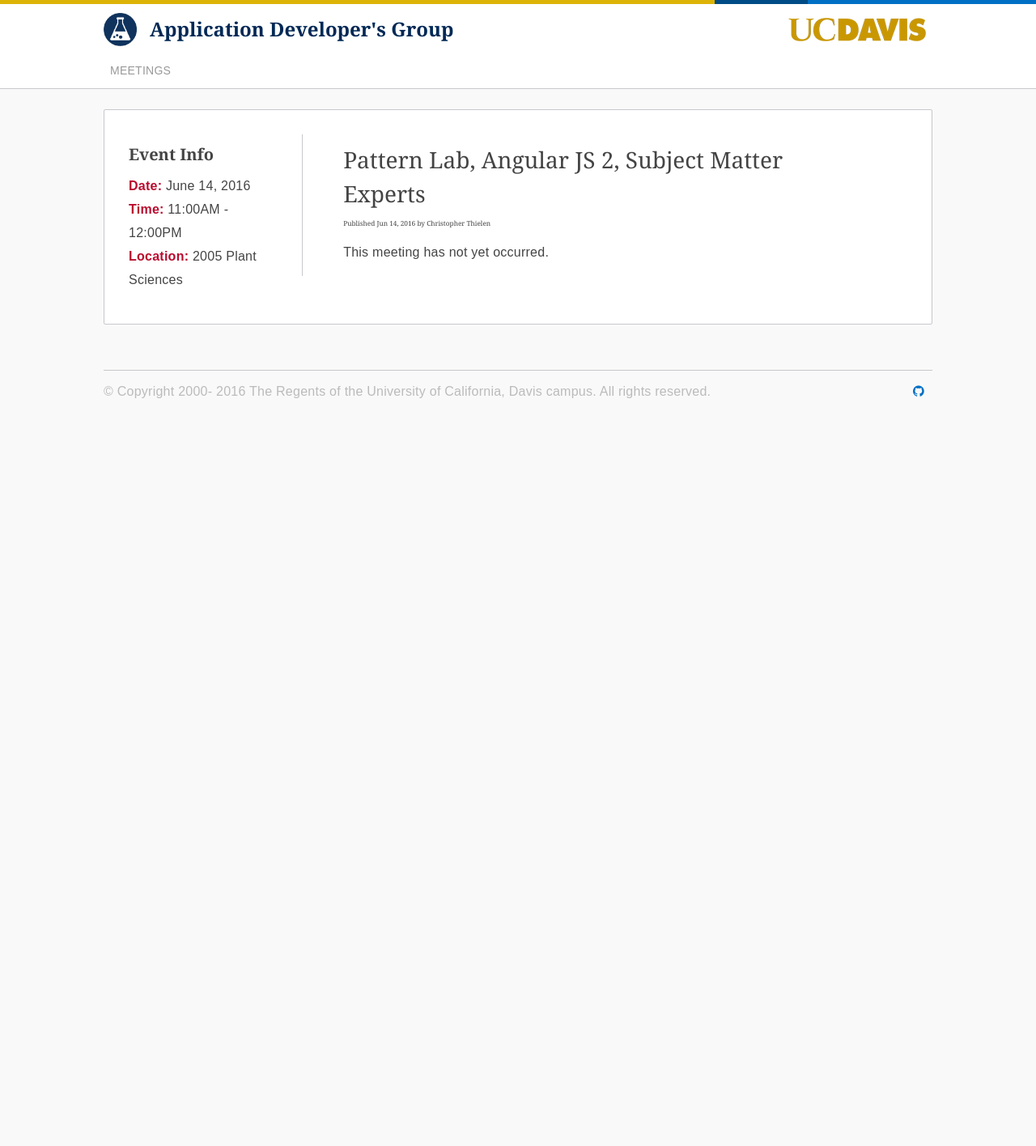
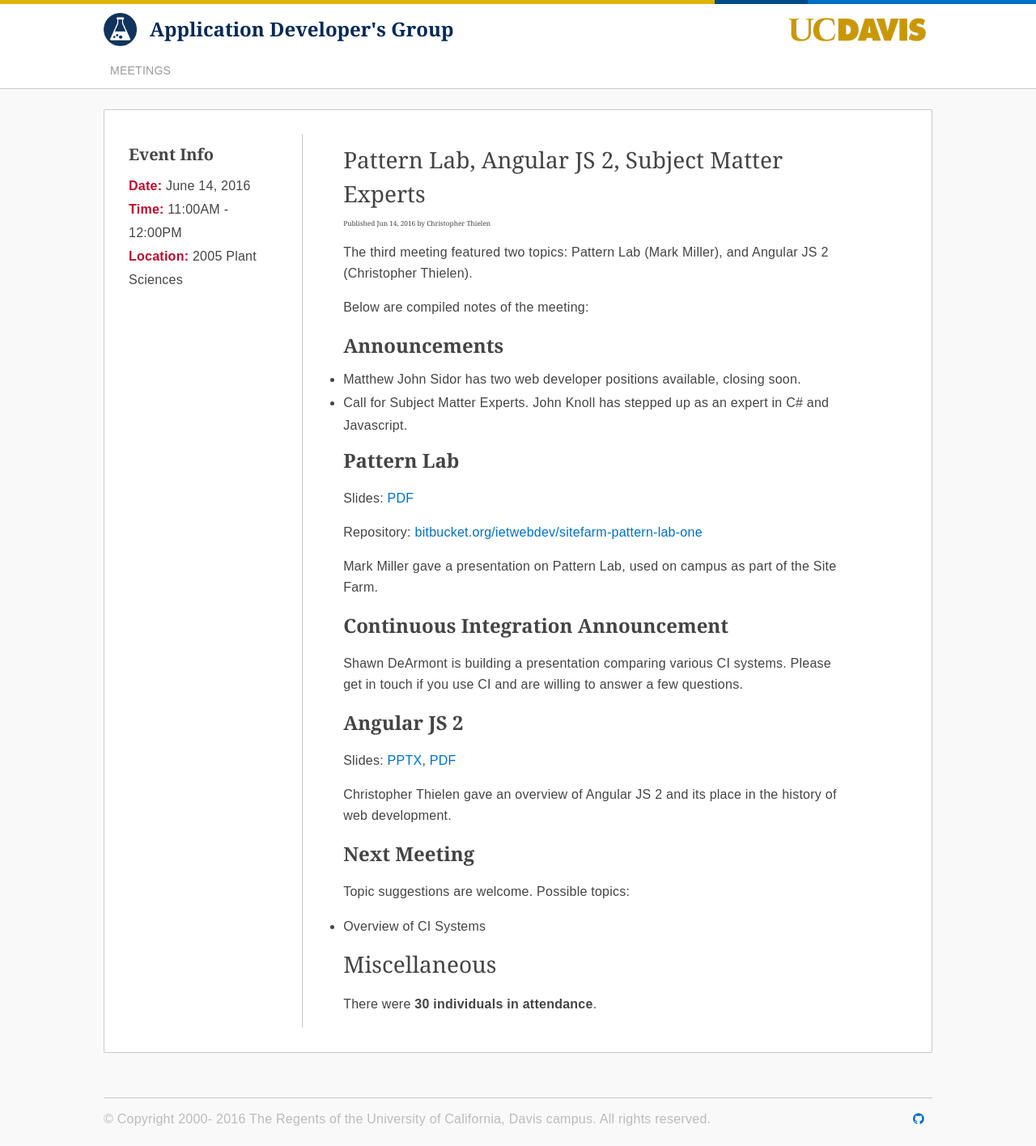
Before and after one commit to ucdavis/appdev, a Jekyll site: the page built from _posts/events/2016-06-14-patternlab-angular2.markdown, in a window 1280 px wide. Shown: the whole page at 81% size. Built offline with Jekyll 4.4.1, drawn with Linux system fonts in a browser that asks for light colours; nearby versions of some CDN libraries; before the commit the page ends 900 px from its top, so only the background shows below that.

Commit message:
Add meeting notes for 6/14/16 meeting.

```diff
--- a/_posts/events/2016-06-14-patternlab-angular2.markdown
+++ b/_posts/events/2016-06-14-patternlab-angular2.markdown
@@ -1,7 +1,7 @@
 ---
 layout: event
 title:  "Pattern Lab, Angular JS 2, Subject Matter Experts"
-description: ""
+description: "The third meeting featured two topics: Pattern Lab (Mark Miller), and Angular JS 2 (Christopher Thielen)."
 author: "Christopher Thielen"
 date:   2016-06-14
 event-time: 11:00AM - 12:00PM
@@ -10,4 +10,37 @@
 category: "events"
 ---
 
-This meeting has not yet occurred.
+Below are compiled notes of the meeting:
+
+Announcements
+-
+- Matthew John Sidor has two web developer positions available, closing soon.
+- Call for Subject Matter Experts. John Knoll has stepped up as an expert in C# and Javascript.
+
+Pattern Lab
+-
+Slides: [PDF]({{ site.baseurl }}/media/meetings/3/SiteFarm PatternLab Presentation.pdf)
+
+Repository: [bitbucket.org/ietwebdev/sitefarm-pattern-lab-one](https://bitbucket.org/ietwebdev/sitefarm-pattern-lab-one)
+
+Mark Miller gave a presentation on Pattern Lab, used on campus as part of the Site Farm.
+
+Continuous Integration Announcement
+-
+Shawn DeArmont is building a presentation comparing various CI systems. Please get in touch if you use CI and are willing to answer a few questions.
+
+Angular JS 2
+-
+Slides: [PPTX]({{ site.baseurl }}/media/meetings/3/Anuglar JS 2 Presentation.pptx), [PDF]({{ site.baseurl }}/media/meetings/3/Anuglar JS 2 Presentation.pdf)
+
+Christopher Thielen gave an overview of Angular JS 2 and its place in the history of web development.
+
+Next Meeting
+-
+Topic suggestions are welcome. Possible topics:
+
+ - Overview of CI Systems
+
+Miscellaneous
+=
+There were **30 individuals in attendance**.
```
Also changed, not shown: 3 other files.
